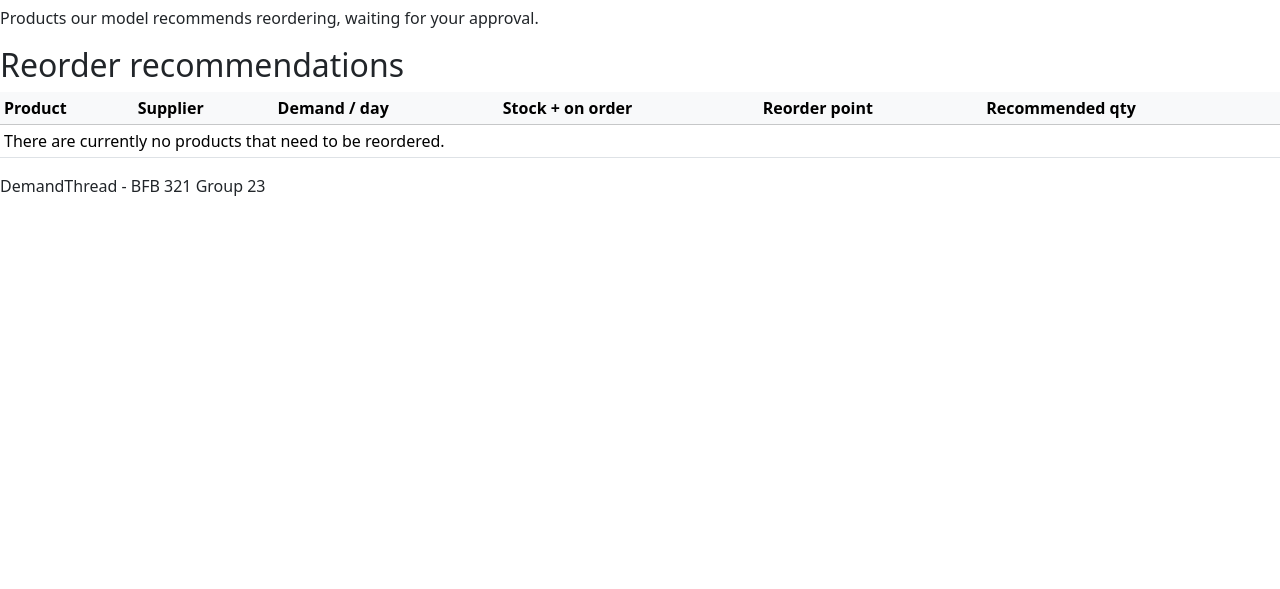
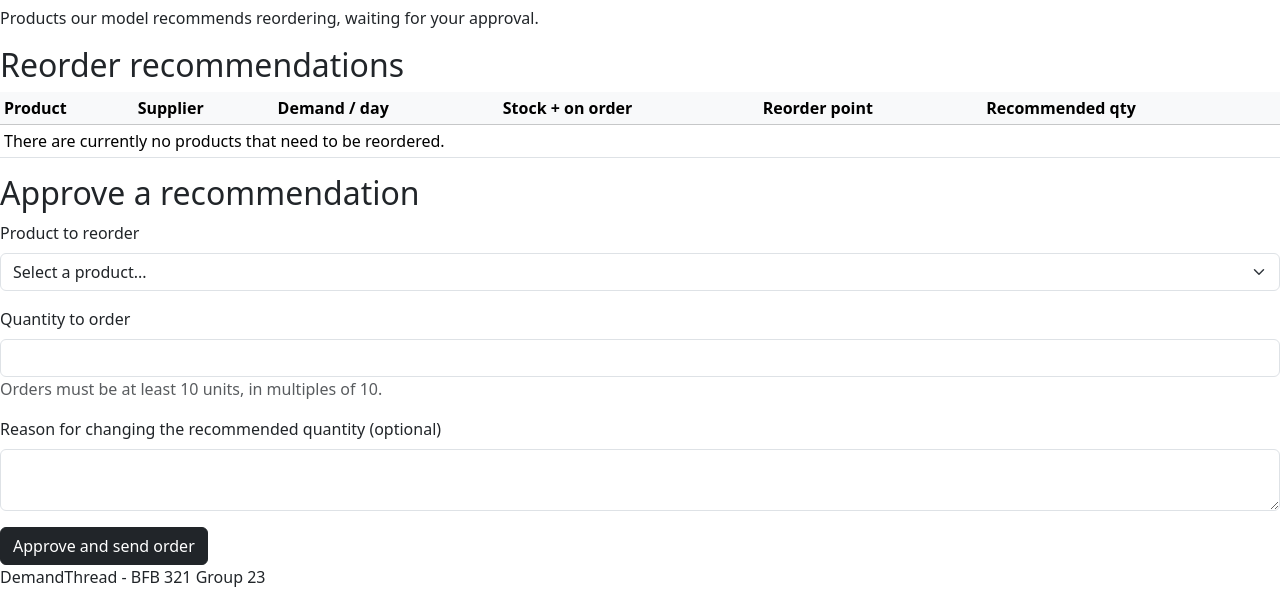
Before and after one commit to Matthew-BFB321/demandthread-group-23, a Flask app: page /orders in a window 1280 px wide. Shown: the part 274-863 px from the top of the page. Before the commit the page ends 470 px from the top, so only its background shows below. Run offline with Flask 3, Linux system fonts and the light colour scheme; data that the repository does not hold is empty.

Commit message:
Added the approve form for the buyer to turn a recommendation into a purchase order with a changeable quantity.

```diff
--- a/templates/orders.html
+++ b/templates/orders.html
@@ -36,4 +36,30 @@
             </table>
           </div>
         </section>
+
+        <section class="card-box">
+          <h2>Approve a recommendation</h2>
+          <!-- The user can accept the recommended quantity, or change it with a reason. -->
+          <form method="post" action="{{ url_for('orders') }}">
+            <div class="mb-3">
+              <label for="product_id" class="form-label">Product to reorder</label>
+              <select id="product_id" name="product_id" class="form-select" required>
+                <option value="">Select a product...</option>
+                {% for rec in recommendations %}
+                <option value="{{ rec.id }}">{{ rec.name }} (recommended {{ rec.quantity }})</option>
+                {% endfor %}
+              </select>
+            </div>
+            <div class="mb-3">
+              <label for="quantity" class="form-label">Quantity to order</label>
+              <input type="number" id="quantity" name="quantity" class="form-control" min="10" step="10" required>
+              <p class="text-muted">Orders must be at least 10 units, in multiples of 10.</p>
+            </div>
+            <div class="mb-3">
+              <label for="reason" class="form-label">Reason for changing the recommended quantity (optional)</label>
+              <textarea id="reason" name="reason" class="form-control" rows="2"></textarea>
+            </div>
+            <button type="submit" class="btn btn-dark">Approve and send order</button>
+          </form>
+        </section>
 {% endblock %}
```
